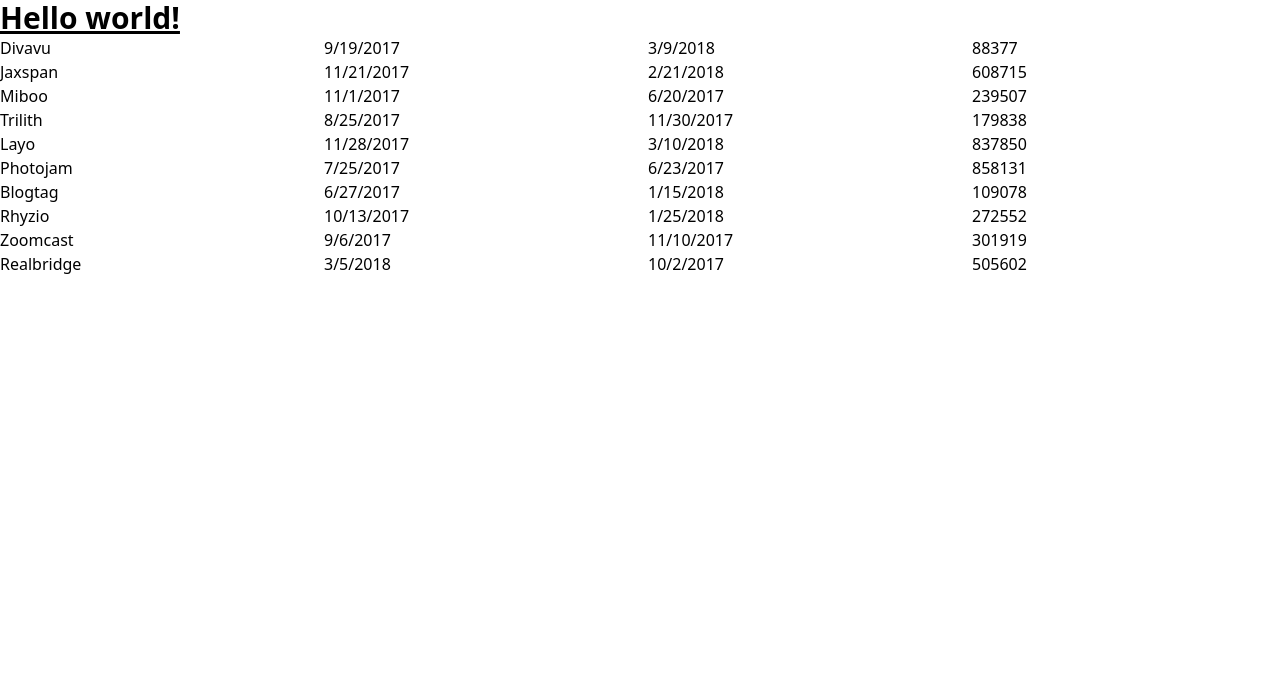
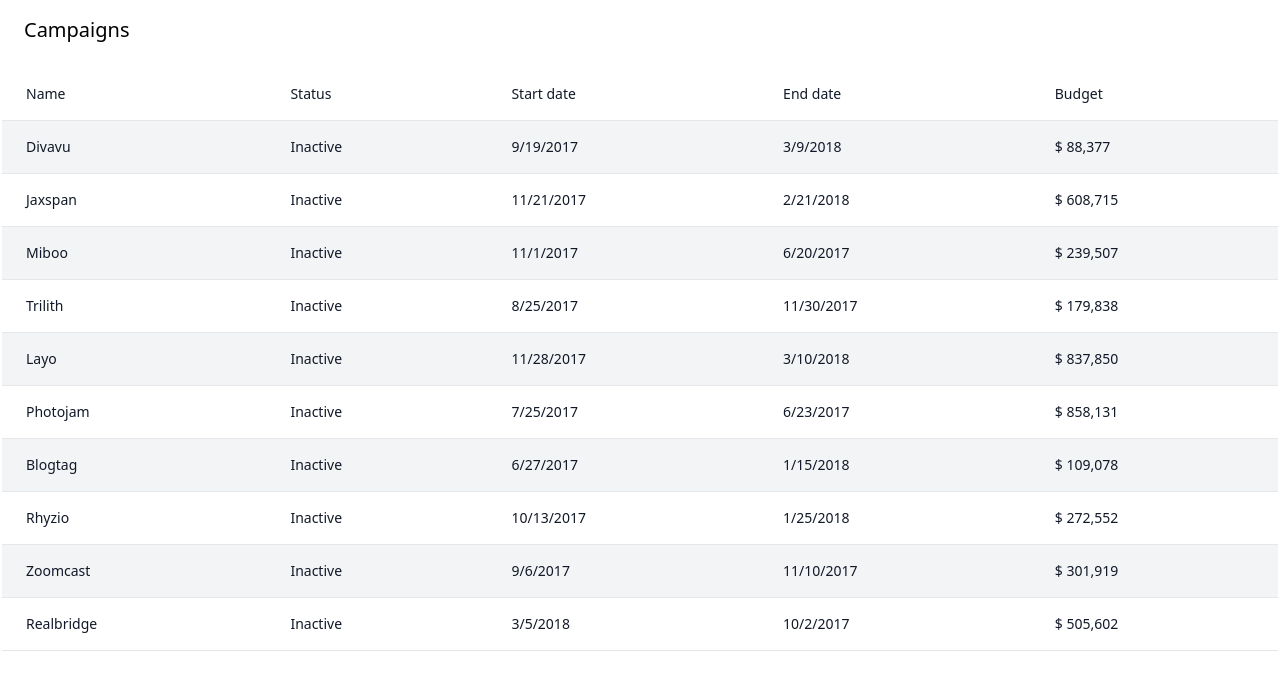
Before and after one commit to B00MParry/kingmaker, a React (Vite) app: page / in a window 1280 px wide. Shown: the top 690 px of the page. Built offline with nearby package versions, Linux system fonts and the light colour scheme.

Commit message:
feat: Adds table

```diff
--- a/src/components/Table.tsx
+++ b/src/components/Table.tsx
@@ -9,19 +9,57 @@ export default function Table({ }: Props) {
     console.log(filter)
     return (
         <div>
-            <h1 className="text-3xl font-bold underline">
-                Hello world!
+            <h1 className="px-6 py-4 inline-block min-w-full text-xl">
+                Campaigns
             </h1>
-            {filter.map(({ id, name, startDate, endDate, Budget }) => {
-                return (
-                    <div className='grid grid-cols-4 gap-4' key={id}>
-                        <div>{name}</div>
-                        <div>{startDate}</div>
-                        <div>{endDate}</div>
-                        <div>{Budget}</div>
+            <div className="flex flex-col">
+                <div className="overflow-x-auto sm:mx-0.5 lg:mx-0.5">
+                    <div className="py-2 inline-block min-w-full">
+                        <div className="overflow-hidden">
+                            <table className="min-w-full">
+                                <thead className="bg-white border-b">
+                                    <tr>
+                                        {
+                                            ['Name', 'Status', 'Start date', 'End date', 'Budget'].map(header => (
+                                                <th
+                                                    scope="col"
+                                                    className="text-sm font-medium text-gray-900 px-6 py-4 text-left whitespace-no-wrap"
+                                                >
+                                                    {header}
+                                                </th>
+                                            ))
+                                        }
+                                    </tr>
+                                </thead>
+                                <tbody>
+                                    {filter.map(({ id, name, startDate, endDate, Budget }) => {
+                                        return (
+                                            <tr key={id} className={`${id % 2 ? 'bg-gray-100' : 'bg-white'} border-b`}>
+                                                <td className="px-6 py-4 whitespace-nowrap text-sm font-medium text-gray-900">
+                                                    {name}
+                                                </td>
+                                                <td className="text-sm text-gray-900 font-light px-6 py-4 whitespace-nowrap">
+                                                    Inactive
+                                                </td>
+                                                <td className="text-sm text-gray-900 font-light px-6 py-4 whitespace-nowrap">
+                                                    {startDate}
+                                                </td>
+                                                <td className="text-sm text-gray-900 font-light px-6 py-4 whitespace-nowrap">
+                                                    {endDate}
+                                                </td>
+                                                <td className="text-sm text-gray-900 font-light px-6 py-4 whitespace-nowrap">
+                                                    {`$ ${Budget.toString().replace(/\B(?=(\d{3})+(?!\d))/g, ',')}`}
+                                                </td>
+                                            </tr>
+                                        )
+                                    })}
+
+                                </tbody>
+                            </table>
+                        </div>
                     </div>
-                )
-            })}
+                </div>
+            </div>
         </div>
     )
 }
--- a/src/pages/Home.tsx
+++ b/src/pages/Home.tsx
@@ -29,7 +29,7 @@ export const Home = () => {
                 throw new Error('Please provide at least one valid campaign!')
             }
 
-            setCampaigns(oldCampaigns => mergeCampaigns([...oldCampaigns], [...validatedCampaigns]))
+            setCampaigns(oldCampaigns => mergeCampaigns(oldCampaigns, validatedCampaigns))
 
             console.info('Successfully added / updated campaigns!')
         }
```
